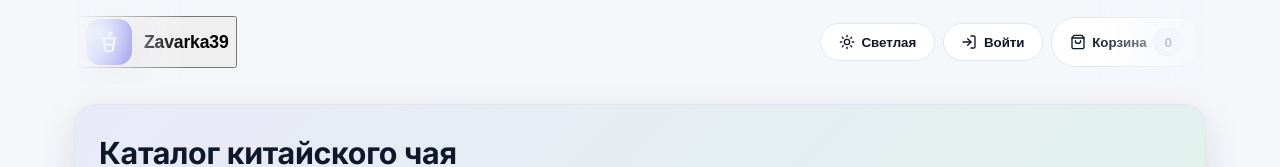
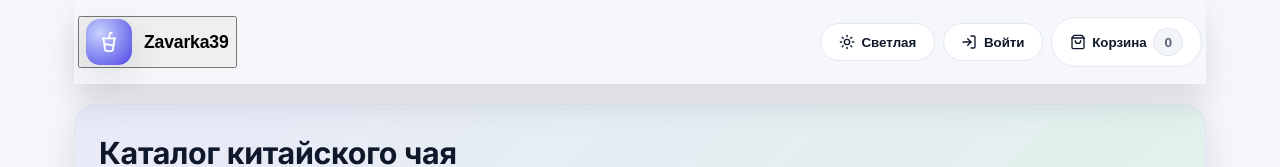
Before and after one commit to Mist3s/leaf-flow-web, a React (Vite) app: page / in a window 1280 px wide. Shown: the top 167 px of the page. Built offline with nearby package versions, Linux system fonts and the light colour scheme; no server answers.

Commit message:
Adjust nav edge blur outside content

```diff
--- a/src/styles/global.css
+++ b/src/styles/global.css
@@ -79,8 +79,29 @@ a {
   background: color-mix(in srgb, var(--bg) 92%, transparent);
   border-bottom: none;
   box-shadow: 0 18px 34px rgba(15, 23, 42, 0.12);
-  mask-image: linear-gradient(90deg, transparent 0%, #000 10%, #000 90%, transparent 100%);
-  -webkit-mask-image: linear-gradient(90deg, transparent 0%, #000 10%, #000 90%, transparent 100%);
+  isolation: isolate;
+  overflow: visible;
+}
+
+.nav::before,
+.nav::after {
+  content: '';
+  position: absolute;
+  top: 0;
+  bottom: 0;
+  width: 60px;
+  pointer-events: none;
+  background: linear-gradient(90deg, color-mix(in srgb, var(--bg) 96%, transparent) 0%, transparent 100%);
+  z-index: -1;
+}
+
+.nav::before {
+  left: -60px;
+}
+
+.nav::after {
+  right: -60px;
+  transform: scaleX(-1);
 }
 
 .brand {
@@ -766,6 +787,13 @@ a {
     left: 1rem;
     right: 1rem;
   }
+
+  .nav::before,
+  .nav::after {
+    width: 40px;
+    left: -40px;
+    right: -40px;
+  }
 }
 
 @media (min-width: 860px) {
```
